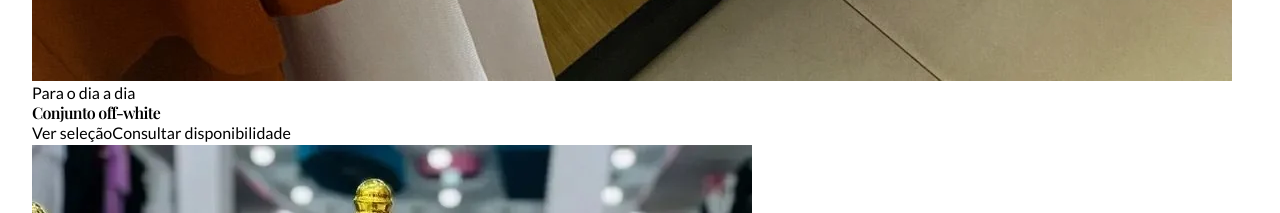
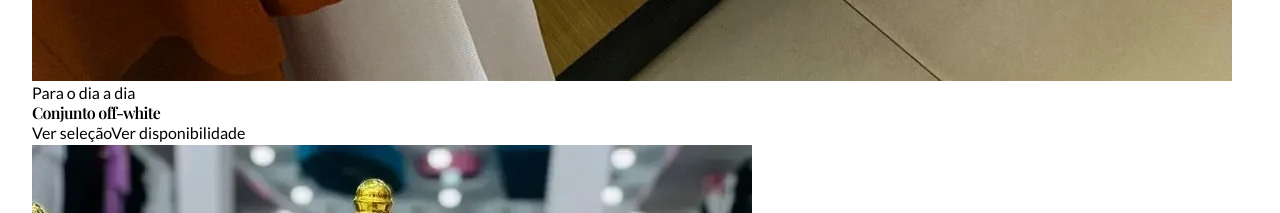
Before and after one commit to GilsonCassende/ec-emy-comercio, a React (Vite) app in the folder client/: page / in a window 1280 px wide. Shown: the part 4560-4773 px from the top of the page. Built offline with nearby package versions, Linux system fonts and the light colour scheme.

Commit message:
update13

```diff
--- a/client/src/pages/Home.tsx
+++ b/client/src/pages/Home.tsx
@@ -554,7 +554,7 @@ function Home() {
                     className="h-12 w-full rounded-full bg-[#111111] text-white hover:bg-[#1f1f1f]"
                   >
                     <a href={buildWhatsAppLink(defaultWhatsappMessage)} target="_blank" rel="noreferrer">
-                      Pedir atendimento no WhatsApp
+                      Atendimento no WhatsApp
                       <MessageCircle className="h-4 w-4" />
                     </a>
                   </Button>
@@ -563,7 +563,7 @@ function Home() {
                   variant="outline"
                   className="h-12 w-full rounded-full border-black/10 bg-white hover:bg-white"
                 >
-                  <Link href="/produtos">Ver catálogo completo</Link>
+                  <Link href="/produtos">Catálogo completo</Link>
                 </Button>
               </SheetFooter>
               </div>
@@ -734,7 +734,7 @@ function Home() {
                             target="_blank"
                             rel="noreferrer"
                           >
-                            Consultar disponibilidade
+                            Ver disponibilidade
                           </a>
                         </Button>
                       </div>
--- a/client/src/pages/Products.tsx
+++ b/client/src/pages/Products.tsx
@@ -93,7 +93,7 @@ function ProductCard({ product }: { product: CatalogProduct }) {
               rel="noreferrer"
               className="inline-flex items-center justify-center gap-2 whitespace-nowrap"
             >
-              Consultar disponibilidade
+              Ver disponibilidade
               <MessageCircle className="h-4 w-4" />
             </a>
           </Button>
```
